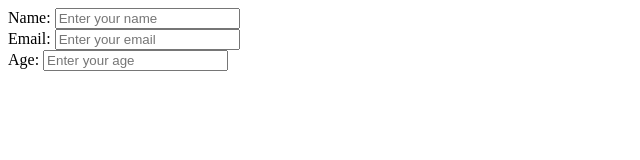
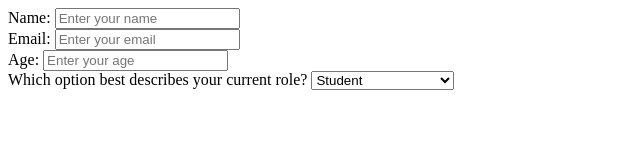
Before and after one commit to dolibeth918/survey-form, a plain HTML site: page index.html in a window 1280 px wide. Shown: the whole page, without its empty margins (0-640 px from the left). Drawn offline with Linux system fonts and the light colour scheme.

Commit message:
add drop down for current position

```diff
--- a/index.html
+++ b/index.html
@@ -18,6 +18,15 @@
     <label>Age: </label>
     <input type="text" placeholder="Enter your age">
     <br>
+    <label>Which option best describes your current role?</label>
+    <select name="currPosition">
+      <option disabled value>Select an option</option>
+      <option value="student">Student</option>
+      <option value="full-time job">Full-Time Job</option>
+      <option value="full-time learner">Full-Time Learner</option>
+      <option value="no answer">Prefer not to answer</option>
+      <option value="other">other</option>
+    </select>
 
     </form>
   </div>
```
